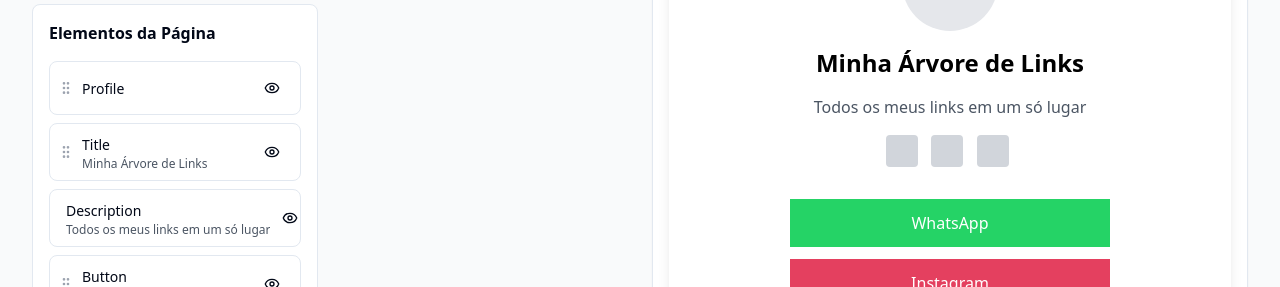
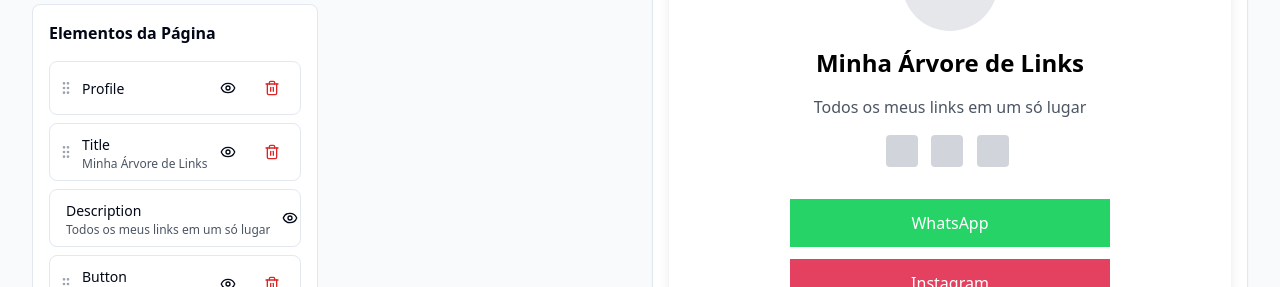
Before and after one commit to thomasrossoni/mini-page-nexus, a React (Vite) app: page /edit/1 in a window 1280 px wide. Shown: the part 513-800 px from the top of the page. Built offline with nearby package versions, Linux system fonts and the light colour scheme.

Commit message:
Add delete functionality to template elements
Implemented delete buttons for template elements within the editor.

```diff
--- a/src/components/PageEditor.tsx
+++ b/src/components/PageEditor.tsx
@@ -3,7 +3,7 @@ import { Card, CardContent } from "@/components/ui/card";
 import { Button } from "@/components/ui/button";
 import { Input } from "@/components/ui/input";
 import { Label } from "@/components/ui/label";
-import { Smartphone, Monitor, Plus, GripVertical, Eye, EyeOff } from 'lucide-react';
+import { Smartphone, Monitor, Plus, GripVertical, Eye, EyeOff, Trash2 } from 'lucide-react';
 import { usePagesContext } from '@/contexts/PagesContext';
 import { PageElement } from '@/contexts/PagesContext';
 import ElementProperties from './ElementProperties';
@@ -111,6 +111,25 @@ const PageEditor = ({ pageId }: PageEditorProps) => {
     // Atualizar elemento selecionado se for o mesmo
     if (selectedElement && selectedElement.id === id) {
       setSelectedElement({ ...selectedElement, ...updates });
+    }
+  };
+
+  const deleteElement = (id: string) => {
+    const updatedElements = elements.filter(el => el.id !== id);
+    setElements(updatedElements);
+
+    if (pageId && page) {
+      updatePage(pageId, {
+        content: {
+          ...page.content,
+          elements: updatedElements
+        }
+      });
+    }
+
+    // Se o elemento deletado estava selecionado, limpar seleção
+    if (selectedElement && selectedElement.id === id) {
+      setSelectedElement(null);
     }
   };
 
@@ -442,6 +461,7 @@ const PageEditor = ({ pageId }: PageEditorProps) => {
                         <p className="text-xs text-gray-600 truncate">{element.content}</p>
                       )}
                     </div>
+                    <div className="flex items-center space-x-1">
                       <Button
                         variant="ghost"
                         size="sm"
@@ -456,6 +476,18 @@ const PageEditor = ({ pageId }: PageEditorProps) => {
                           <EyeOff className="w-4 h-4" />
                         )}
                       </Button>
+                      <Button
+                        variant="ghost"
+                        size="sm"
+                        onClick={(e) => {
+                          e.stopPropagation();
+                          deleteElement(element.id);
+                        }}
+                        className="text-red-600 hover:text-red-700 hover:bg-red-50"
+                      >
+                        <Trash2 className="w-4 h-4" />
+                      </Button>
+                    </div>
                   </div>
                 );
               })}
```
Lines whose indentation alone changed are shown as unchanged.
